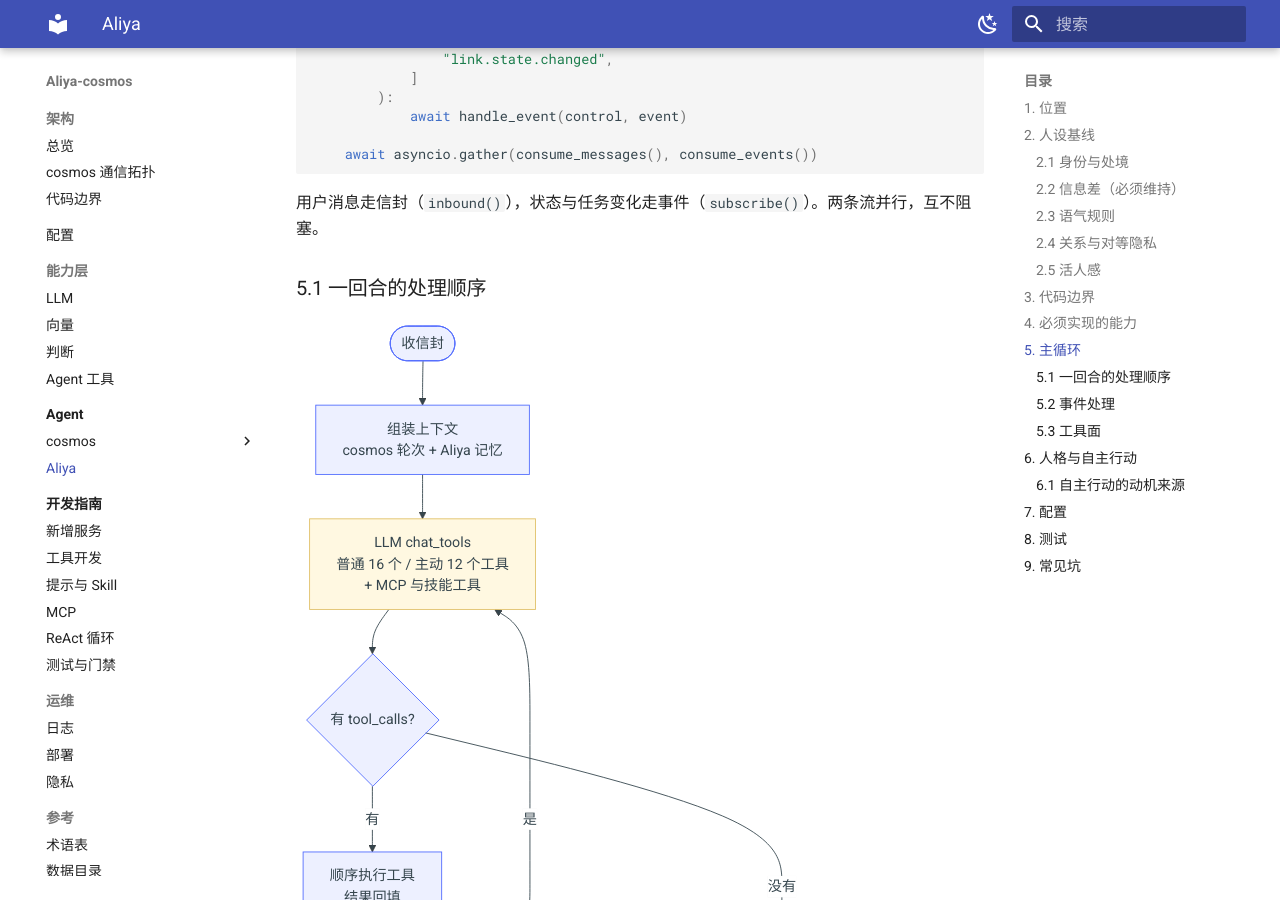
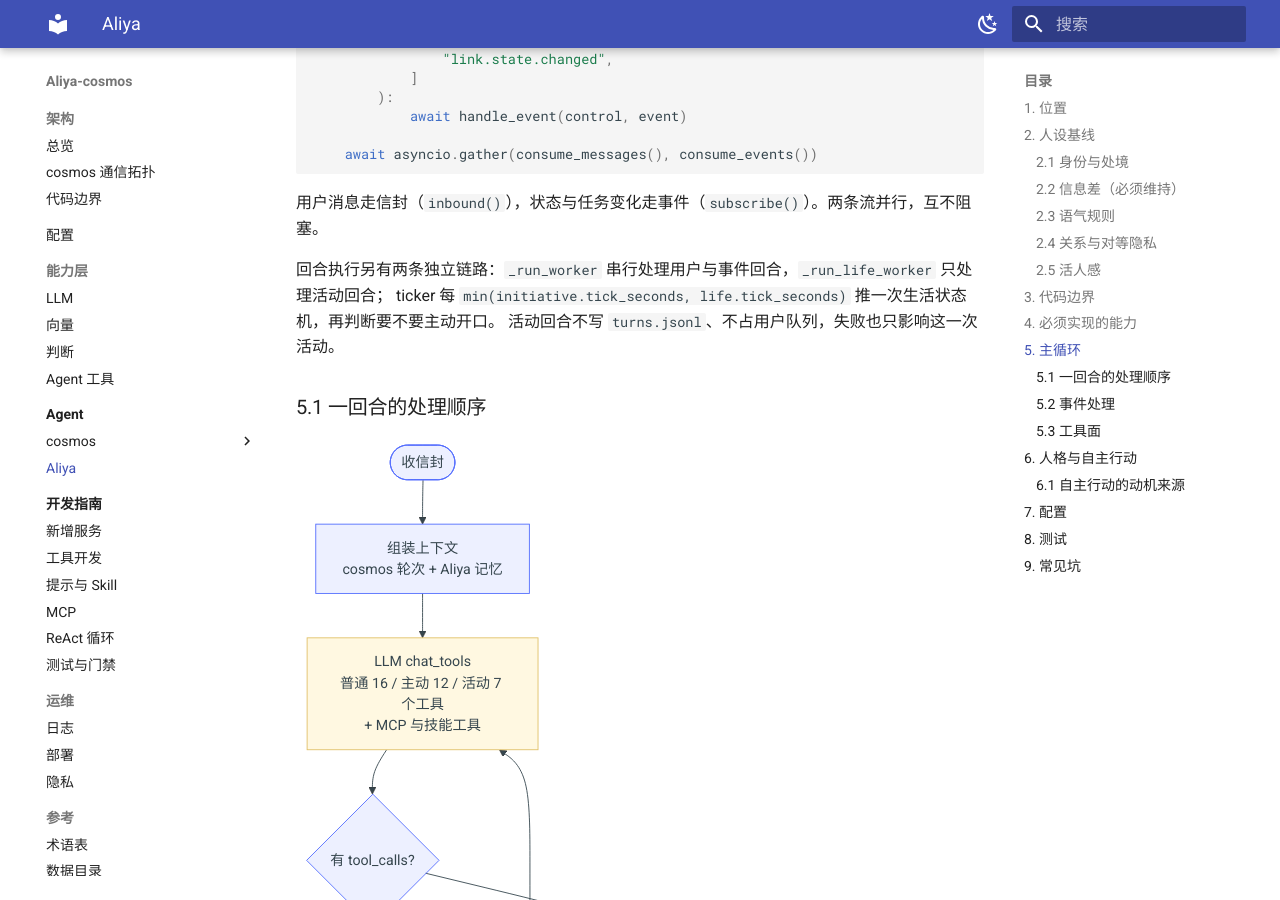
Before and after one commit to muyulov/Aliya-cosmos, an MkDocs documentation site: the page built from docs/wiki/agents/aliya.md, in a window 1280 px wide and 900 px high, scrolled down 6249 px. Built offline with MkDocs 1.6.1 and Material for MkDocs 9.7.7, drawn with Linux system fonts in a browser that asks for light colours; a script that is not in the unit is left out; some of the changed text lies outside the part shown.

Commit message:
docs: sync life layer documentation and comments

````diff
--- a/docs/wiki/agents/aliya.md
+++ b/docs/wiki/agents/aliya.md
@@ -195,12 +195,16 @@ async def run(control) -> None:
 
 用户消息走信封（`inbound()`），状态与任务变化走事件（`subscribe()`）。两条流并行，互不阻塞。
 
+回合执行另有两条独立链路：`_run_worker` 串行处理用户与事件回合，`_run_life_worker` 只处理活动回合；
+ticker 每 `min(initiative.tick_seconds, life.tick_seconds)` 推一次生活状态机，再判断要不要主动开口。
+活动回合不写 `turns.jsonl`、不占用户队列，失败也只影响这一次活动。
+
 ### 5.1 一回合的处理顺序
 
 ```mermaid
 flowchart TD
     E(["收信封"]) --> M["组装上下文<br/>cosmos 轮次 + Aliya 记忆"]
-    M --> L["LLM chat_tools<br/>普通 16 个 / 主动 12 个工具<br/>+ MCP 与技能工具"]
+    M --> L["LLM chat_tools<br/>普通 16 / 主动 12 / 活动 7 个工具<br/>+ MCP 与技能工具"]
     L --> T{"有 tool_calls?"}
     T -->|"有"| X["顺序执行工具<br/>结果回填"]
     X --> R{"未超 6 轮?"}
@@ -371,7 +376,7 @@ agent:
       trust_threshold: 0.5 # 低于此置信度的假设不采纳
     life:
       enabled: true # 关掉后行为与没有生活层时一致
-      tick_seconds: 60 # 生活状态机检查周期，与说话节流独立
+      tick_seconds: 60 # 生活状态机检查周期；实际 tick 取它与 initiative.tick_seconds 的较小值
       plan_minutes: 40 # 没有活动且规划为空时，隔多久重排
       max_turns_per_day: 40 # 活动回合每日上限
       min_gap_seconds: 300 # 两次活动回合的最小间隔
@@ -414,6 +419,11 @@ agent:
 | 回复出现助手腔 | 不出现「好的/已为您完成/我能理解你的感受」，重写后仍保持她的口气 |
 | 连续多条短句 | 每条单独投递，不被合并成一段 |
 | 链路中断 | 不调用 `send_message`，消息进 outbox |
+| 问她「在干嘛」 | 回复来自 `activity.json` 的 `current.title`，不是时段文案 |
+| 活动回合 | 只注册活动工具；不出现 `dispatch_task` / `see_desktop` |
+| 活动跨舱室 | 先进入 `move`，到达后才 `start`；不可达地点被丢弃 |
+| 动力室发消息（`comms=none`） | 收到「信号中断」系统提示；消息积压，恢复后按序补齐 |
+| 日终反思 | 每天最多一次；失败也落盘，不会每个 tick 重调模型 |
 | 工具调用超过 6 轮 | 停止调用；用户回合补一条 system 失败提示，不记成她的回复 |
 | 出站检查命中 | 重写一次；仍命中则遮蔽后发送 |
 
````
Also changed, not shown: other parts of docs/wiki/agents/aliya.md (+2 -1 lines), docs/wiki/agents/cosmos/control-api.md (+1 -1 lines), docs/wiki/agents/cosmos/terminal.md (+2 -0 lines), docs/wiki/agents/cosmos/world-reasoning.md (+6 -4 lines), docs/wiki/reference/data-dirs.md (+6 -2 lines), 4 other files.
